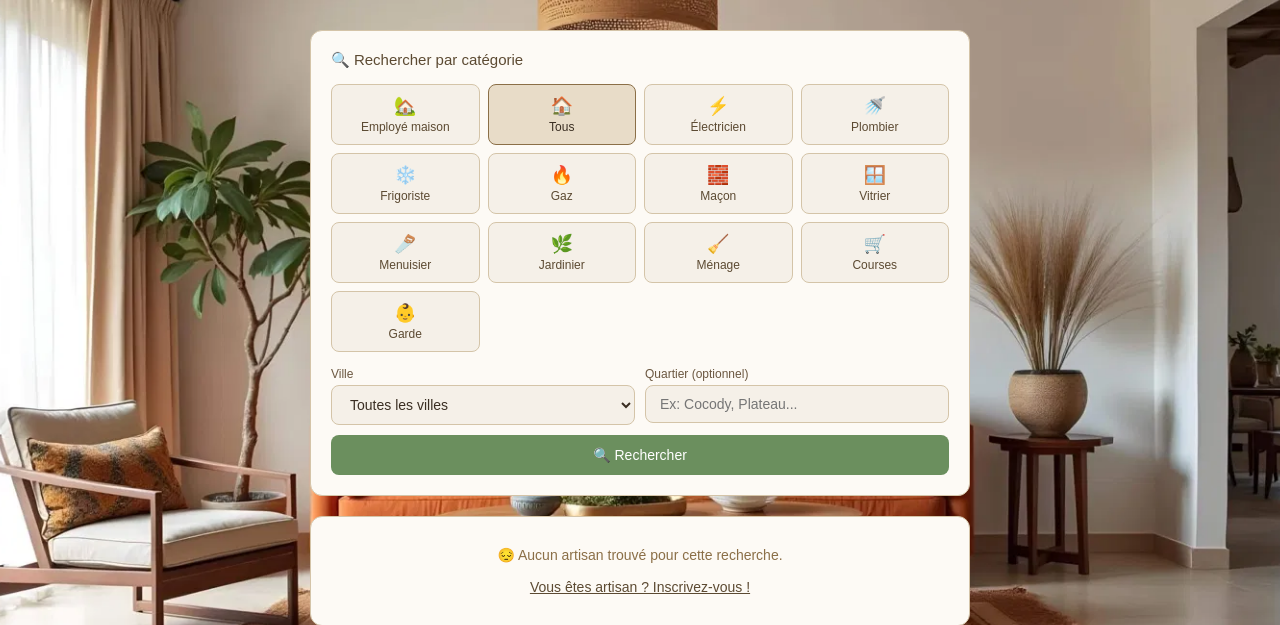
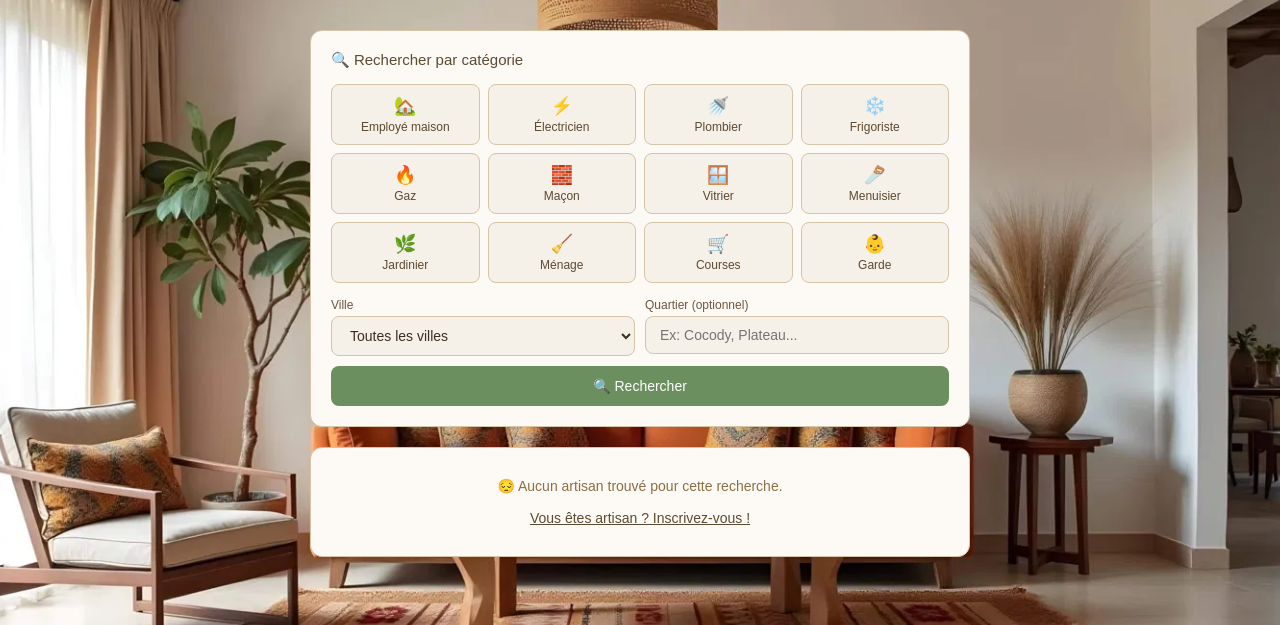
Before and after one commit to brouanny-ux/homeassist-ai, a Flask app: page /artisans in a window 1280 px wide. Shown: the part 62-687 px from the top of the page. Run offline with Flask 3, Linux system fonts and the light colour scheme; data that the repository does not hold is empty.

Commit message:
Suppression bouton Tous artisans

```diff
--- a/templates/artisans.html
+++ b/templates/artisans.html
@@ -69,7 +69,7 @@
         <h2>🔍 Rechercher par catégorie</h2>
         <div class="cat-grid">
             <div class="cat-btn" onclick="selectCat(this,'maison')"><span class="icon">🏡</span>Employé maison</div>
-            <div class="cat-btn active" onclick="selectCat(this,'')"><span class="icon">🏠</span>Tous</div>
+
             <div class="cat-btn" onclick="selectCat(this,'lectricien')"><span class="icon">⚡</span>Électricien</div>
             <div class="cat-btn" onclick="selectCat(this,'Plombier')"><span class="icon">🚿</span>Plombier</div>
             <div class="cat-btn" onclick="selectCat(this,'Frigoriste')"><span class="icon">❄️</span>Frigoriste</div>
```
